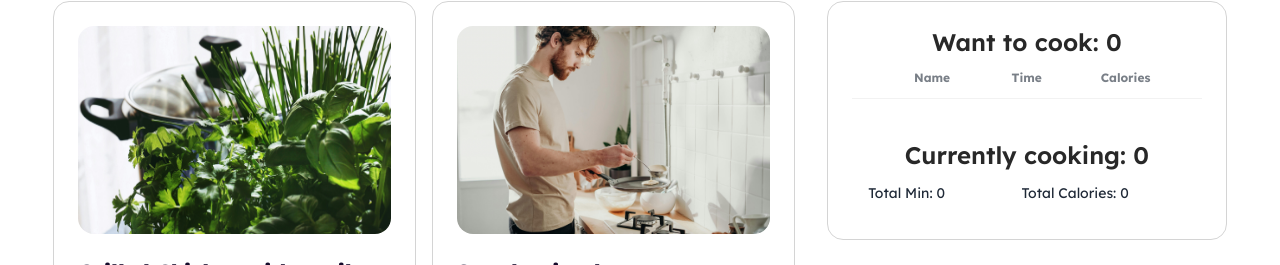
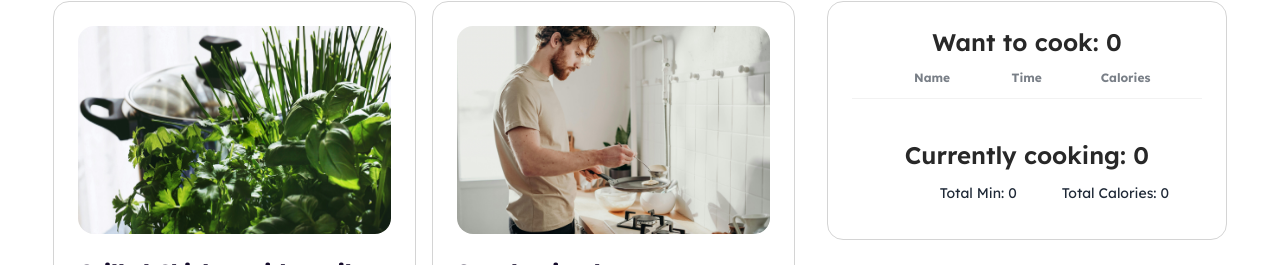
Before and after one commit to tariqul420/Assignment-07-b9, a React (Vite) app: page / in a window 1280 px wide. Shown: the part 887-1152 px from the top of the page. Built offline with nearby package versions, Linux system fonts and the light colour scheme.

Commit message:
finish assignment

```diff
--- a/src/App.jsx
+++ b/src/App.jsx
@@ -35,11 +35,25 @@ function App() {
     const remainingPreparing = tables.filter(prepar => prepar.recipe_id !== preparing.recipe_id)
     setTables(remainingPreparing)
 
-    cook.map(cookTime => setMin(cookTime.preparing_time + min))
-    cook.map(calory => setCalories(calories + calory.calories))
+    // cook.map(cookTime => setMin(cookTime.preparing_time + min))
+    // cook.map(calory => setCalories(calories + calory.calories))
 
     setCook([...cook, preparing])
   }
+
+  useEffect(() => {
+    const totalCal = cook.reduce((pre, cr) => {
+      return pre + cr.calories
+    }, 0)
+    setCalories(totalCal)
+  }, [cook])
+
+  useEffect(() => {
+    const totalMin = cook.reduce((pre, cr) => {
+      return pre + cr.preparing_time
+    }, 0)
+    setMin(totalMin)
+  }, [cook])
 
   return (
     <>
--- a/src/components/Table.jsx
+++ b/src/components/Table.jsx
@@ -36,6 +36,8 @@ const Table = ({ recipe, handelPreparing, cooking, min, calories }) => {
                         {
                             cooking.map(res => <CurrentCook key={res.recipe_id} recipe={res}></CurrentCook>)
                         }
+                        <td></td>
+                        <td></td>
                         <td>Total Min: {min}</td>
                         <td>Total Calories: {calories}</td>
                     </tbody>
@@ -49,5 +51,7 @@ Table.propTypes = {
     recipe: PropTypes.array.isRequired,
     cooking: PropTypes.array.isRequired,
     handelPreparing: PropTypes.func.isRequired,
+    min: PropTypes.number.isRequired,
+    calories: PropTypes.number.isRequired,
 }
 export default Table;
```
